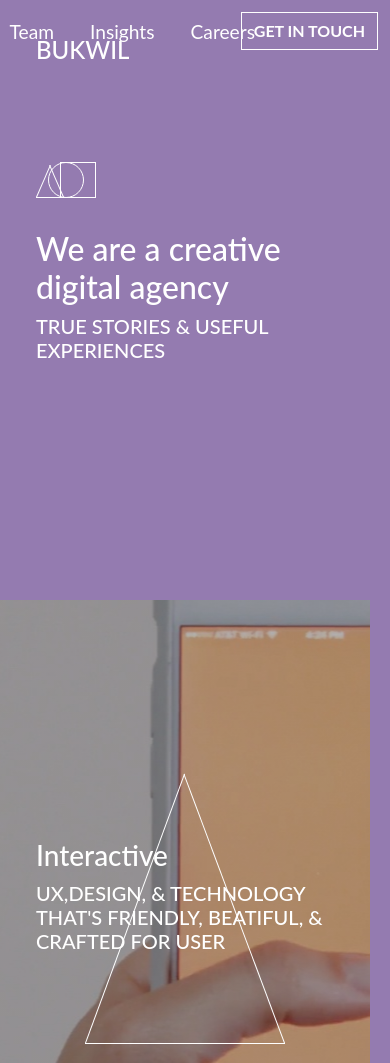
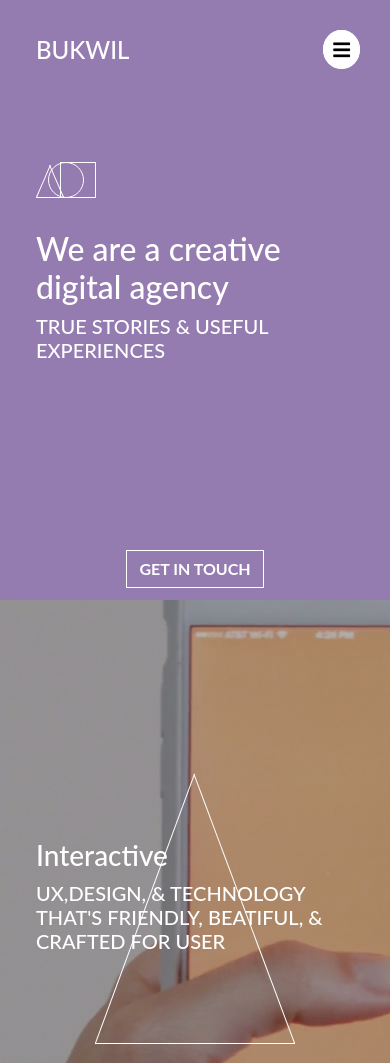
Before and after one commit to Dmitrijus1989/day-7-first-exam, a website: page index.html in a window 390 px wide. Shown: the top 1063 px of the page. Drawn offline with nearby package versions, Linux system fonts and the light colour scheme.

Commit message:
final jobe

```diff
--- a/index.html
+++ b/index.html
@@ -7,11 +7,12 @@
     <link rel="stylesheet" href="https://use.fontawesome.com/releases/v5.3.1/css/all.css" integrity="sha384-mzrmE5qonljUremFsqc01SB46JvROS7bZs3IO2EmfFsd15uHvIt+Y8vEf7N7fWAU" crossorigin="anonymous">
     <meta name="viewport" content="width=device-width, initial-scale=1.0">
     <link rel="stylesheet" href="output.css">
+    <link rel="stylesheet" href="normalize.css">
     <title>First exam</title>
   </head>
   <body>
     <div class="overall">
-      <nav>
+      <nav class="nav-bar">
         <ul class="nav1">
           <li>Work</li>
           <li>Service</li>
@@ -23,14 +24,27 @@
       </nav>
       <div class="getintouch">GET IN TOUCH</div>
       <div class="container-fluid">
-        <div class="row">
+        <div class="top-row row">
           <div class="box1 col-sm">
+
+            <div class="mob-nav">
+            <button class="dropdown-but" type="" id="dropdownMenuButton"
+            data-toggle="dropdown" aria-haspopup="true" aria-expanded="false">
+              <i class="mob-nav-ins fas fa-bars"></i>
+            </button>
+            <div class="dropdown-menu" aria-labelledby="dropdownMenuButton">
+              <a class="dropdown-item" href="#">Action</a>
+              <a class="dropdown-item" href="#">Another action</a>
+              <a class="dropdown-item" href="#">Something else here</a>
+            </div>
+            </div>
             <div class="triangle figure1"></div>
             <div class="circle figure2"></div>
             <div class="square figure3"></div>
             <h4 class="BUKWIL">BUKWIL</h4>
             <h2 class="box-text">We are a creative digital agency</h2>
             <h5 class="box-text">TRUE STORIES & USEFUL EXPERIENCES</h5>
+            <div class="getintouch2">GET IN TOUCH</div>
           </div>
           <div class="box2 col-sm">
             <div class="triangle"></div>
--- a/input.scss
+++ b/input.scss
@@ -34,7 +34,7 @@ nav {
     }
   }
   }
-.getintouch {
+.getintouch, .getintouch2 {
   font-weight: 650;
   position: absolute;
   top: 12px;
@@ -44,6 +44,8 @@ nav {
   display: inline-block;
   border: solid white 1px;
 }
+.getintouch2 {display: none;}
+.mob-nav {display: none;}
 .triangle {
     position: relative;
     width: 200px;
--- /dev/null
+++ b/normalize.css
@@ -0,0 +1,54 @@
+@media screen and (max-width: 1200px) {
+  .nav-bar {
+    display: none;
+  }
+  .top-row {
+    flex-wrap: wrap;
+  }
+ .box1 {
+   order: -1;
+   flex: 1 0 100%;
+ }
+ .box2, .box3, .box4 {
+  order: 1;
+ }
+ .box2, .box3, .box4 {
+   max-width: 100%
+ }
+ .getintouch {
+   display: none;
+ }
+ .getintouch2 {
+   display: flex;
+   position:absolute;
+   bottom: 12px;
+   top: inherit;
+   right: inherit;
+ }
+ .mob-nav {
+   color: rgb(148, 123, 176);
+   display: block;
+   position: absolute;
+   top: 30px;
+   right: 30px;
+ }
+ .mob-nav-ins {
+   font-size: 120%;
+   color: black;
+   border: solid white 0.5px;
+   border-radius: 50%;
+   background-color: white;
+   padding: 9px;
+ }
+ .dropdown-but {
+   border-width: 0;
+   padding: 0;
+   border-radius: 50%;
+ }
+ .dropdown-but:active {
+   border: solid 1px rgb(148, 123, 176);
+ }
+ .dropdown-menu {
+   width: 100%;
+ }
+}
```
Also changed, not shown: output.css, 1 other file.
